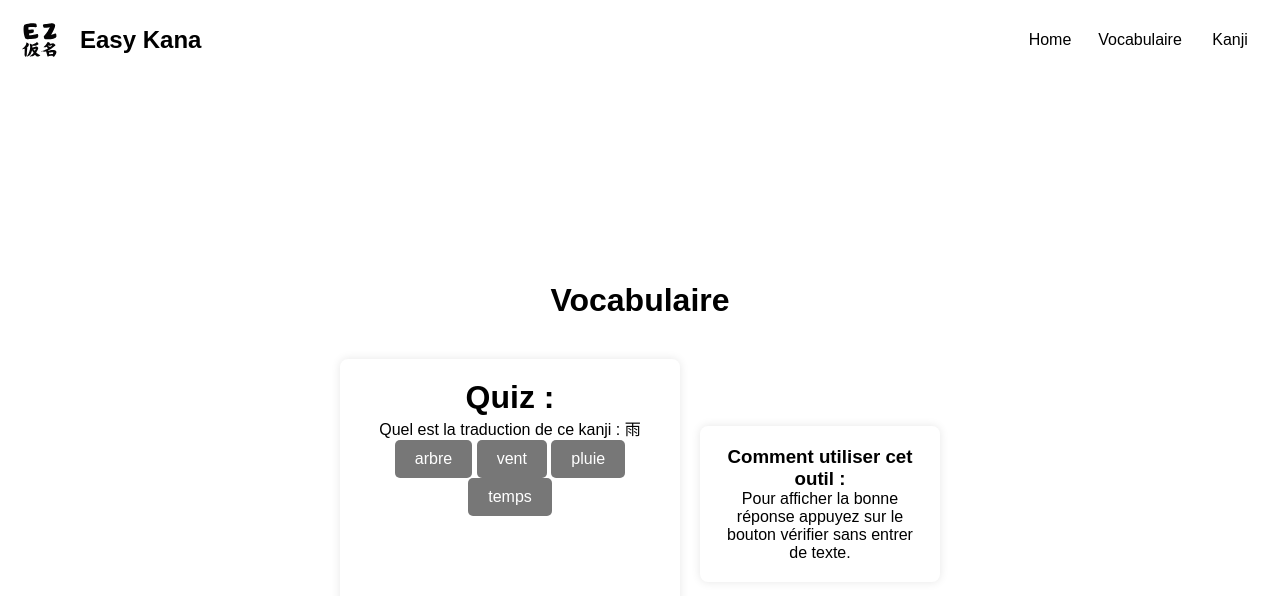
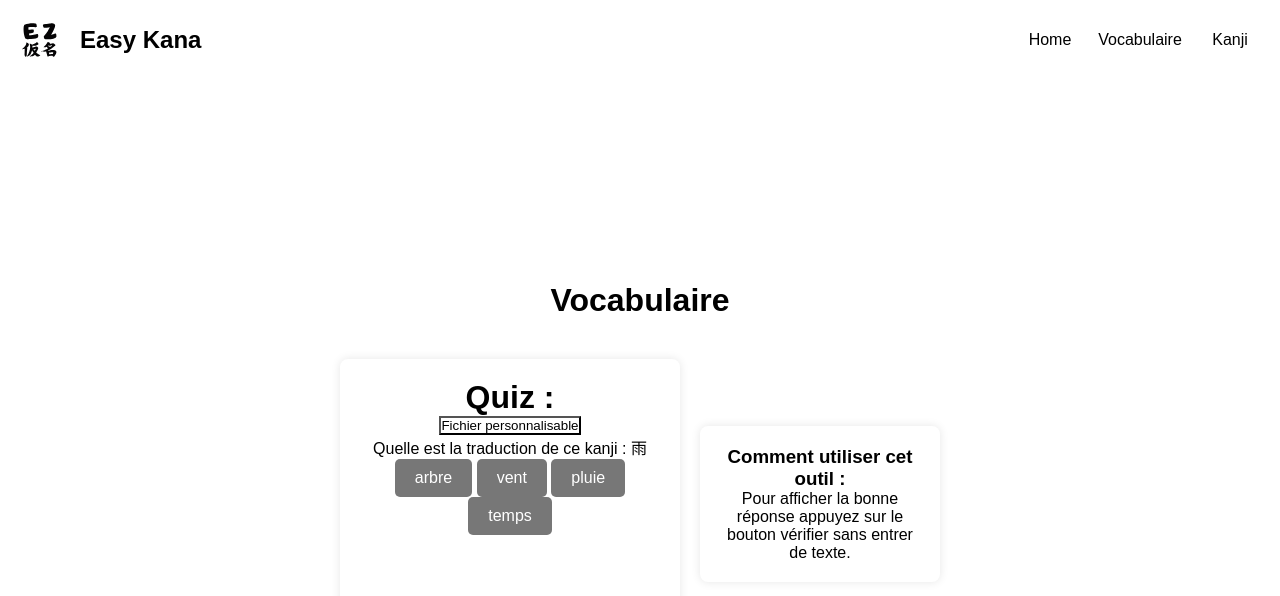
Before and after one commit to BabyMeat/jap, a plain HTML site: page vocabulaire.html in a window 1280 px wide. Both pictures are taken after a click on the button "Démarrer la session prédéfinie". Drawn offline with Linux system fonts and the light colour scheme.

```diff
--- a/script.js
+++ b/script.js
@@ -1,4 +1,3 @@
-// script.js
 let words = [];
 let currentQuestion;
 let correctAnswer;
@@ -43,6 +42,8 @@
         try {
             words = JSON.parse(e.target.result);
             dropZone.classList.add('hidden');  // Masquer la zone de drop
+            document.getElementById('startWithPredefinedWords').classList.add('hidden'); // Masquer le bouton
+            document.getElementById('quiz').classList.remove('hidden'); // Afficher le quiz
             loadQuestion();
         } catch (error) {
             alert('Erreur lors de la lecture du fichier JSON.');
@@ -111,8 +112,6 @@
     }
 }
 
-
-// Ajoutez cet événement pour le bouton de démarrage avec les mots prédéfinis
 document.getElementById('startWithPredefinedWords').addEventListener('click', startPredefinedSession);
 
 function startPredefinedSession() {
@@ -125,9 +124,9 @@
         })
         .then(data => {
             words = data;
-            document.getElementById('downloadJson').classList.add('hidden');
-            document.getElementById('dropZone').classList.add('hidden');  // Masquer la zone de drop
+            dropZone.classList.add('hidden');  // Masquer la zone de drop
             document.getElementById('startWithPredefinedWords').classList.add('hidden'); // Masquer le bouton
+            document.getElementById('quiz').classList.remove('hidden'); // Afficher le quiz
             console.log("Session prédéfinie démarrée avec succès.");
             loadQuestion();
         })
--- a/styles.css
+++ b/styles.css
@@ -56,7 +56,6 @@
 nav > * > .logo {
     margin-right: 15px;
 }
-
 
 .hero {
     height: 700px;
@@ -179,12 +178,12 @@
     cursor: pointer;
     transition: background-color 0.3s ease;
 }
+
 .button:hover {
     background-color: #333;
 }
 
 /* DROP ZONE */
-
 
 #dropZone {
     border: 2px dashed #ccc;
--- a/vocabulaire.html
+++ b/vocabulaire.html
@@ -26,12 +26,12 @@
                 <h1>Quiz :</h1>
                 <input type="file" id="fileInput" accept=".json" style="display: none;">
                 <div id="dropZone" class="drop-zone">
-                    Déposez un fichier pour personaliser votre session.
+                    Déposez un fichier pour personnaliser votre session.
                 </div>
-                <button id="downloadJson">Fichier personalisable</button>
+                <button id="downloadJson">Fichier personnalisable</button>
                 <button id="startWithPredefinedWords">Démarrer la session prédéfinie</button>
-                <div id="quiz">
-                    <div id="question">Quel est la traduction de ce kanji : <span id="kanji"></span></div>
+                <div id="quiz" class="hidden">
+                    <div id="question">Quelle est la traduction de ce kanji : <span id="kanji"></span></div>
                     <div id="choices">
                         <button class="button choice" onclick="checkAnswer(this)"></button>
                         <button class="button choice" onclick="checkAnswer(this)"></button>
```
